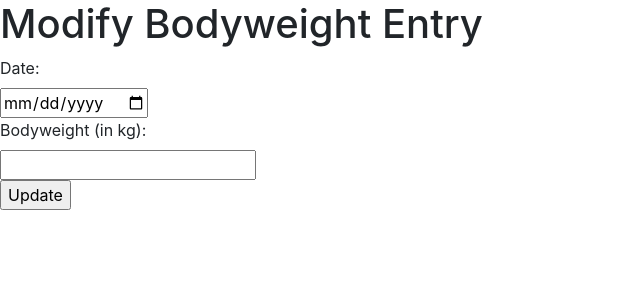
After one commit to max-peuntinger/track_nutrition_data, a Flask app: page /modify_bodyweight/1 in a window 1280 px wide. The commit adds this page. Shown: the top 300 px of the page, without its empty margins (0-640 px from the left). Run offline with Flask 3, Linux system fonts and the light colour scheme; data that the repository does not hold is empty; parts of the project's set-up code (start-up, migrations or seed data) failed here and were passed over; some libraries are stand-ins or nearby versions.

Commit message:
added modify bodyweight to UI, routes and templates

```diff
--- a/data_manager.py
+++ b/data_manager.py
@@ -55,6 +55,13 @@ class SQLite3Reader:
         conn.close()
         return df
 
+    def read_single_data(self, id, table):
+        conn = sqlite3.connect(self.db_path)
+        query = f"SELECT * FROM {table} WHERE id = {id}"
+        df = pd.read_sql(query, conn)
+        conn.close()
+        return df
+
 
 class SQLite3Writer:
     def __init__(self, db_path):
@@ -71,12 +78,21 @@ class SQLite3Writer:
         conn.close()
 
     def update_data(self, table_name, data, row_id):
+        # Create a list of column assignments
+        set_assignments = [f"{column} = ?" for column in data.keys()]
+        # Join the assignments into a single string
+        set_clause = ", ".join(set_assignments)
+        # Create the query string
+        query = f"UPDATE {table_name} SET {set_clause} WHERE id = ?"
+        # Create a list of values to be used in the query
+        values = list(data.values()) + [row_id]
+        # Execute the query
         conn = sqlite3.connect(self.db_path)
         cursor = conn.cursor()
-        query =f"UPDATE {table_name} SET {set_column} WHERE id = ?"
-        cursor.execute(query, tuple(data.value()) + (row_id,))
+        cursor.execute(query, values)
         conn.commit()
         conn.close()
+
 
     def delete_data(self, table_name, row_id):
         conn = sqlite3.connect(self.db_path)
--- a/get_nutrition_data.py
+++ b/get_nutrition_data.py
@@ -204,6 +204,24 @@ def delete_bodyweight(entry_id):
     return redirect(url_for('manage_bodyweight'))
 
 
+@app.route('/modify_bodyweight/<int:id>', methods=['GET', 'POST'])
+def modify_bodyweight(id):
+    sql_reader = SQLite3Reader('bodyweight.db')
+    bodyweight_entry = sql_reader.read_single_data(id=id, table='bodyweight')  # Make sure this method is implemented
+
+    if request.method == 'POST':
+        weight_data = {}
+        weight_data['date'] = request.form.get('date')
+        weight_data['bodyweight'] = request.form.get('bodyweight')
+        sql_writer = SQLite3Writer('bodyweight.db')
+        sql_writer.update_data('bodyweight', weight_data, id)
+  # Make sure this method is implemented
+        flash('Bodyweight entry updated successfully!', 'success')  # Add a success message
+        return redirect(url_for('manage_bodyweight'))  # Redirect back to the manage bodyweight page
+
+    return render_template('modify_bodyweight.html', entry=bodyweight_entry)
+
+
 @app.route('/dashboard', methods=['GET'])
 def dashboard():
     dash_app.layout = create_layout()
--- /dev/null
+++ b/templates/modify_bodyweight.html
@@ -0,0 +1,19 @@
+<!DOCTYPE html>
+<html>
+    <head>
+        <title>Manage Food Entries</title>
+        <link href="https://stackpath.bootstrapcdn.com/bootstrap/4.3.1/css/bootstrap.min.css" rel="stylesheet">
+        <!-- Custom CSS -->
+        <link rel="stylesheet" href="{{ url_for('static', filename='styles.css') }}">
+    </head>
+<body>
+    <h1>Modify Bodyweight Entry</h1>
+    <form method="POST">
+        <label for="date">Date:</label><br>
+        <input type="date" id="date" name="date" value="{{ entry.date }}" required><br>
+        <label for="bodyweight">Bodyweight (in kg):</label><br>
+        <input type="number" id="bodyweight" name="bodyweight" value="{{ entry.bodyweight }}" required step="0.1"><br>
+        <input type="submit" value="Update">
+    </form>
+</body>
+</html>
```
Also changed, not shown: templates/manage_bodyweight.html (+6 -2 lines).
